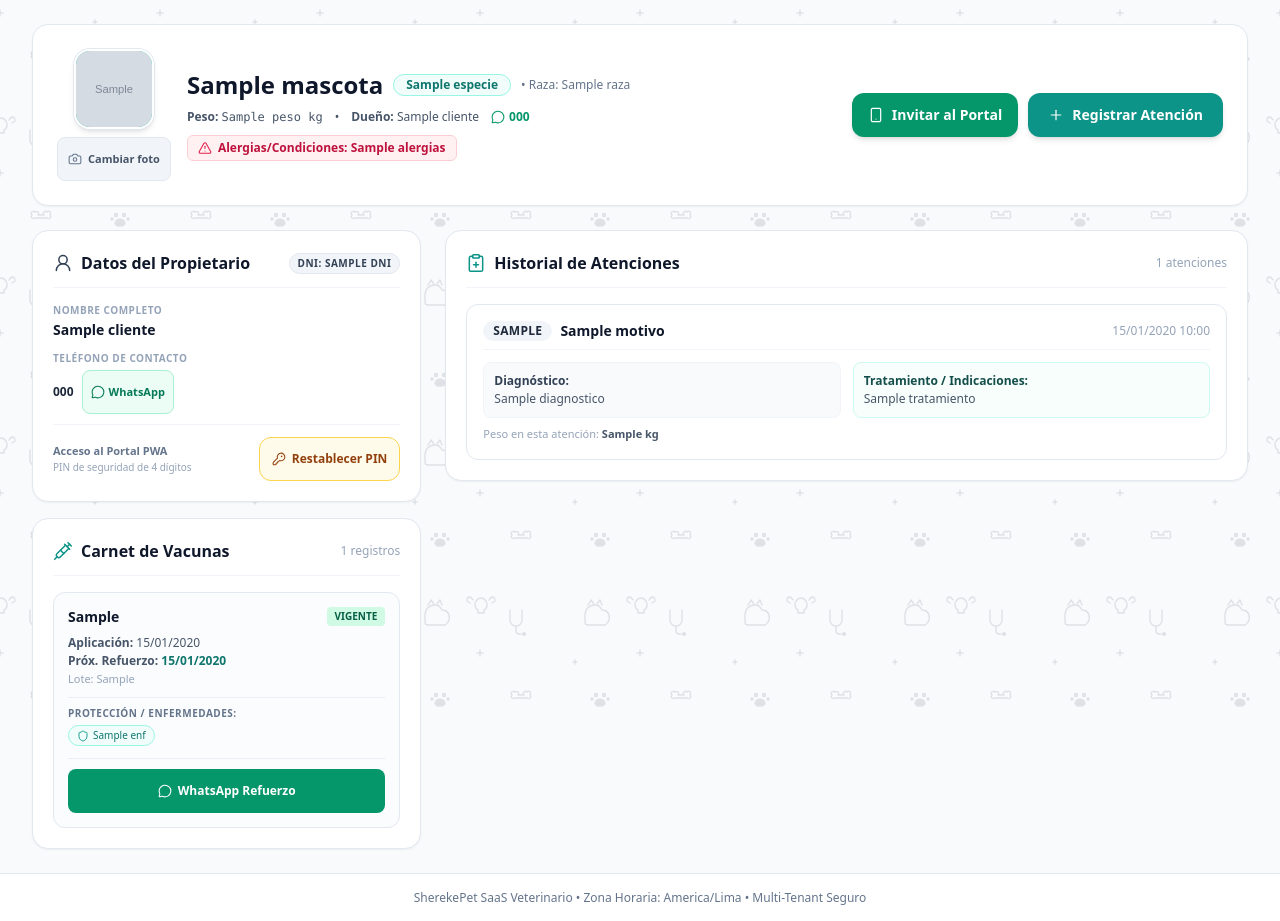
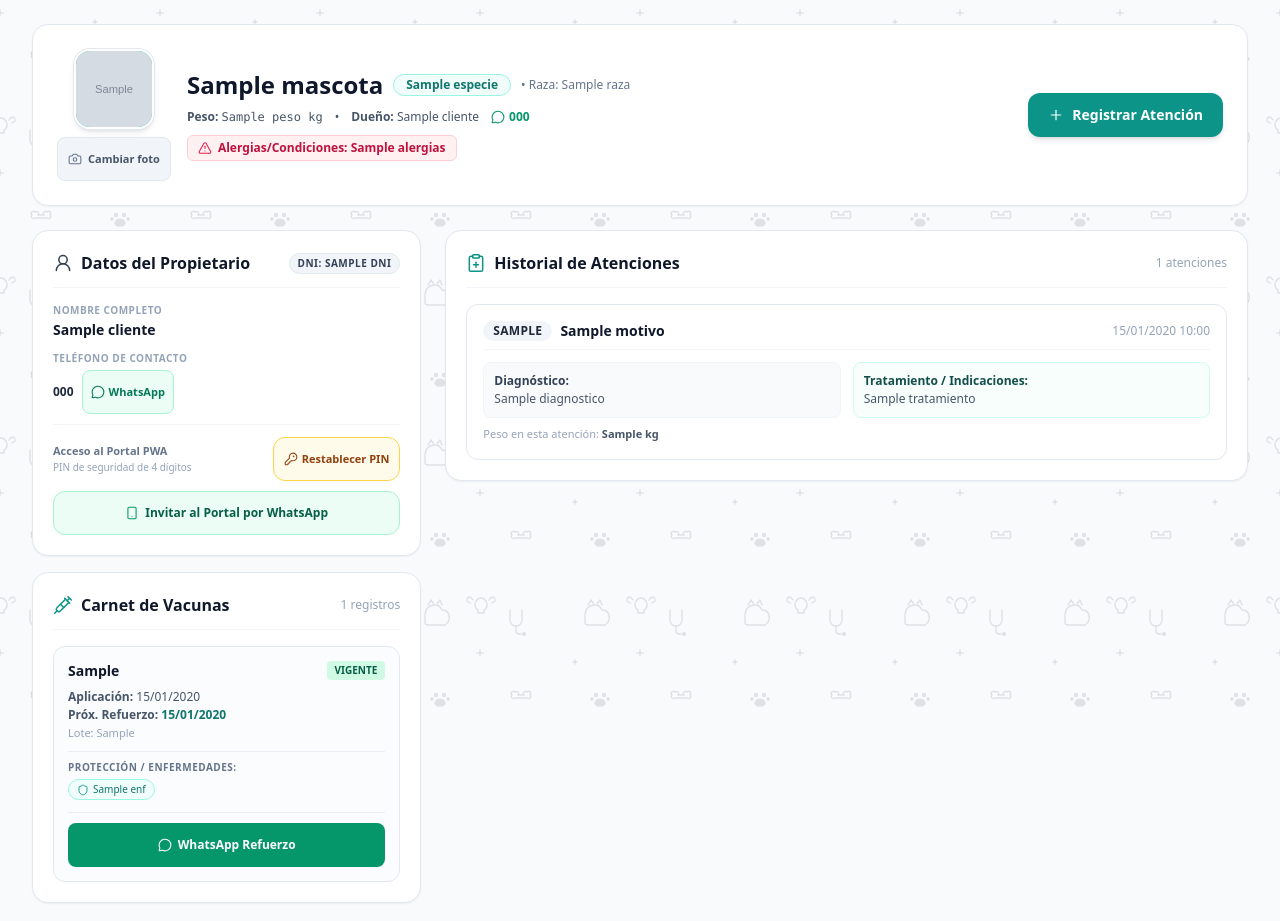
Before and after one commit to Layfom22/sherekepet-app, a FastAPI app: template app/templates/clinic/ficha_mascota.html in a window 1280 px wide. Shown: the part 65-986 px from the top of the page. Run offline with FastAPI, Linux system fonts and the light colour scheme; the template is opened without the code that fills it: most values are stand-ins (such as "Sample title", 1, 10 or a date in 2020); grey boxes marked "Sample" are stand-in pictures; some libraries are stand-ins or nearby versions.

Commit message:
feat(clinic): mover boton Invitar al Portal directamente al directorio de propietarios

```diff
--- a/app/templates/clinic/ficha_mascota.html
+++ b/app/templates/clinic/ficha_mascota.html
@@ -65,18 +65,8 @@
                 </div>
             </div>
 
-            <!-- Botones Acción: Invitar al Portal & Nueva Atención -->
+            <!-- Botón Acción Principal de la Mascota: Nueva Atención -->
             <div class="flex items-center space-x-2.5 self-start md:self-center flex-wrap gap-y-2">
-                <button
-                    type="button"
-                    onclick="invitarDuenoPortal()"
-                    class="btn-touch px-4 py-3 text-sm font-bold text-white bg-emerald-600 hover:bg-emerald-700 active:bg-emerald-800 rounded-xl shadow-md hover:shadow-lg transition-all flex items-center space-x-2"
-                    title="Enviar invitación por WhatsApp para ingresar al Portal del Dueño"
-                >
-                    <i data-lucide="smartphone" class="w-4 h-4" aria-hidden="true"></i>
-                    <span>Invitar al Portal</span>
-                </button>
-
                 <button
                     type="button"
                     onclick="abrirModalAtencion()"
@@ -130,8 +120,9 @@
                     </div>
                     {% endif %}
 
-                    <!-- Gestión de Seguridad del Dueño (PIN) -->
-                    <div class="pt-3 border-t border-slate-100 flex items-center justify-between">
+                    <!-- Gestión de Seguridad e Invitación al Portal del Dueño -->
+                    <div class="pt-3 border-t border-slate-100 space-y-2.5">
+                        <div class="flex items-center justify-between">
                             <div>
                                 <span class="text-slate-500 font-bold block text-[11px]">Acceso al Portal PWA</span>
                                 <span class="text-[10px] text-slate-400">PIN de seguridad de 4 dígitos</span>
@@ -140,11 +131,21 @@
                                 type="button"
                                 id="btnResetPin"
                                 onclick="resetearPinCliente({{ cliente.id }})"
-                            class="btn-touch px-3 py-1.5 text-xs font-bold text-amber-800 bg-amber-50 hover:bg-amber-100 active:bg-amber-200 border border-amber-300 rounded-xl transition-all inline-flex items-center space-x-1.5 shadow-2xs"
+                                class="btn-touch px-2.5 py-1.5 text-[11px] font-bold text-amber-800 bg-amber-50 hover:bg-amber-100 active:bg-amber-200 border border-amber-300 rounded-xl transition-all inline-flex items-center space-x-1 shadow-2xs"
                                 title="Borrar PIN actual del cliente para exigirle crear uno nuevo al ingresar"
                             >
                                 <i data-lucide="key-round" class="w-3.5 h-3.5" aria-hidden="true"></i>
                                 <span>Restablecer PIN</span>
+                            </button>
+                        </div>
+                        <button
+                            type="button"
+                            onclick="invitarDuenoPortal()"
+                            class="btn-touch w-full py-2 px-3 text-xs font-bold text-emerald-800 bg-emerald-50 hover:bg-emerald-100 active:bg-emerald-200 border border-emerald-200 rounded-xl transition-all flex items-center justify-center space-x-1.5"
+                            title="Enviar invitación por WhatsApp para ingresar al Portal del Dueño"
+                        >
+                            <i data-lucide="smartphone" class="w-3.5 h-3.5 text-emerald-600" aria-hidden="true"></i>
+                            <span>Invitar al Portal por WhatsApp</span>
                         </button>
                     </div>
                 </div>
```
Also changed, not shown: app/templates/clinic/pacientes_list.html (+33 -1 lines). Lines whose indentation alone changed are shown as unchanged.
